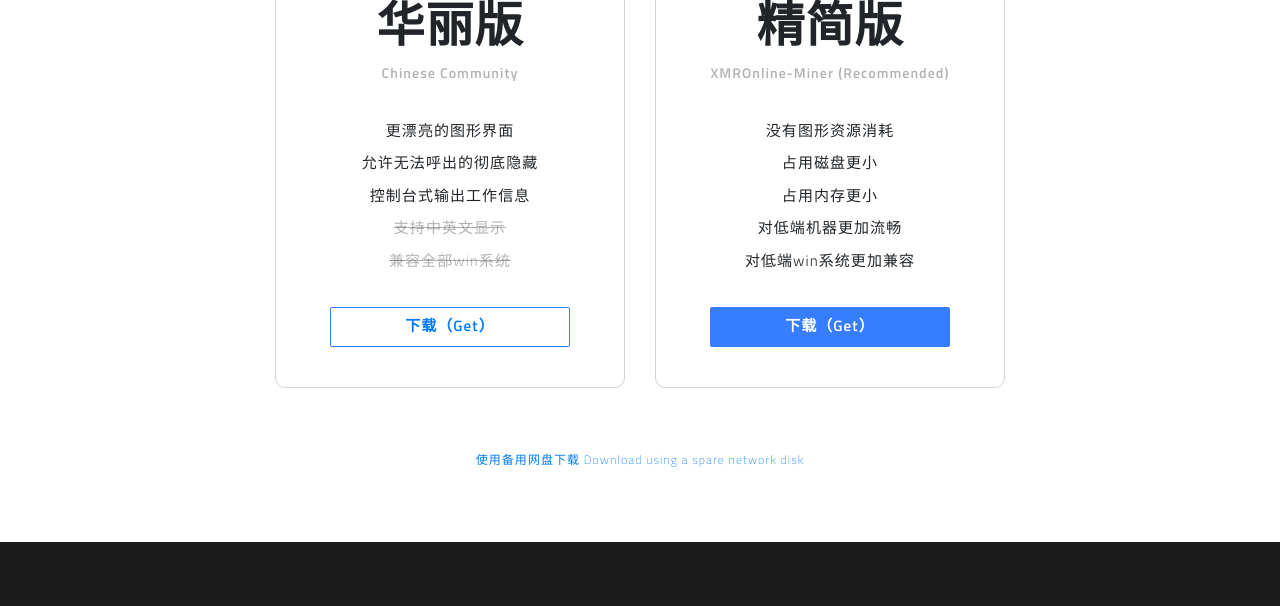
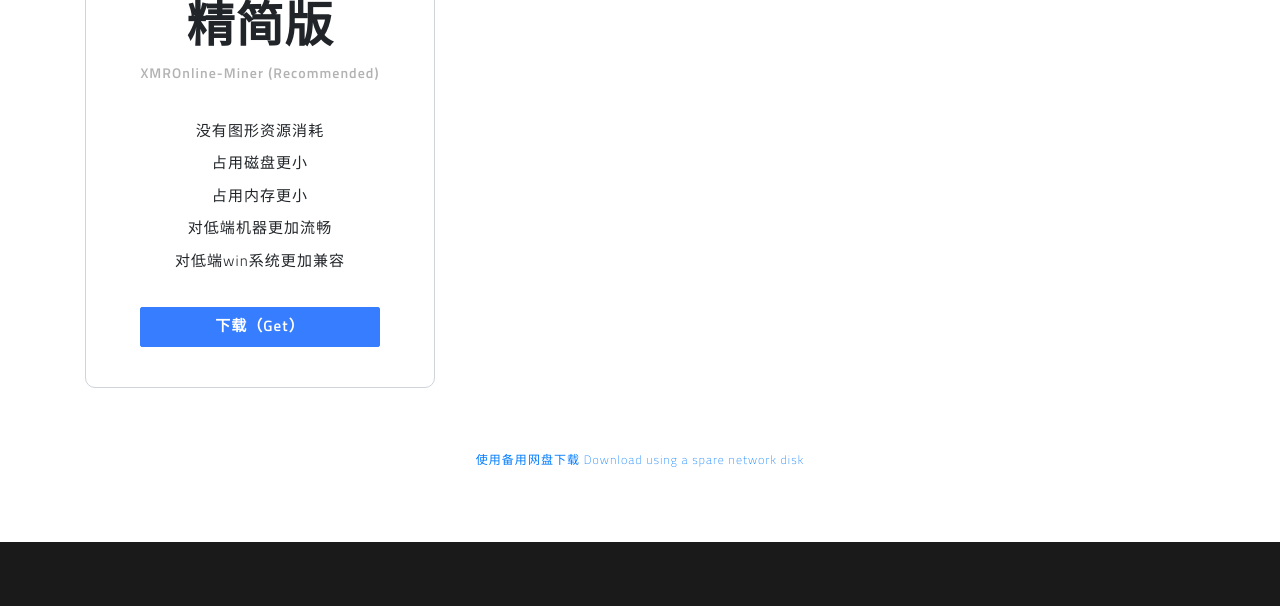
Before and after one commit to XMR-Online/xmr-online.github.io, a plain HTML site: page docs/index.html in a window 1280 px wide. Shown: the part 2090-2696 px from the top of the page. Drawn offline with Linux system fonts and the light colour scheme.

Commit message:
Update index.html

```diff
--- a/docs/index.html
+++ b/docs/index.html
@@ -60,7 +60,7 @@
 			<p>We have a free customized plan. In addition to the following two programs (Deluxe Edition/Lite Edition), you can also customize your ideal mining tool for free. Welcome to contact us. You can see our contact email at the bottom of the page, remember to leave it Download your contact information to facilitate our contact.</p>
 		</div>
 		<div class="row topmargin-lg">
-			<div class="col-lg-4 col-md-6 offset-lg-2">
+			<!--<div class="col-lg-4 col-md-6 offset-lg-2">
 				<div class="pricing-box">
 					<h4>门罗在线</h4><span>华丽版</span>
 					<p class="text-muted">Chinese Community</p>
@@ -73,7 +73,7 @@
 					</ul>
 					<a href="https://github.com/XMR-Online/MonroeOnline/releases/download/XMR0.23/Windows.exe.0.23.zip" class="secondary-btn topmargin-sm">下载（Get）</a>
 				</div>
-			</div>
+			</div>-->
 			<div class="col-lg-4 col-md-6">
 				<div class="pricing-box">
 					<h4>门罗在线-矿工</h4><span>精简版</span>
```
